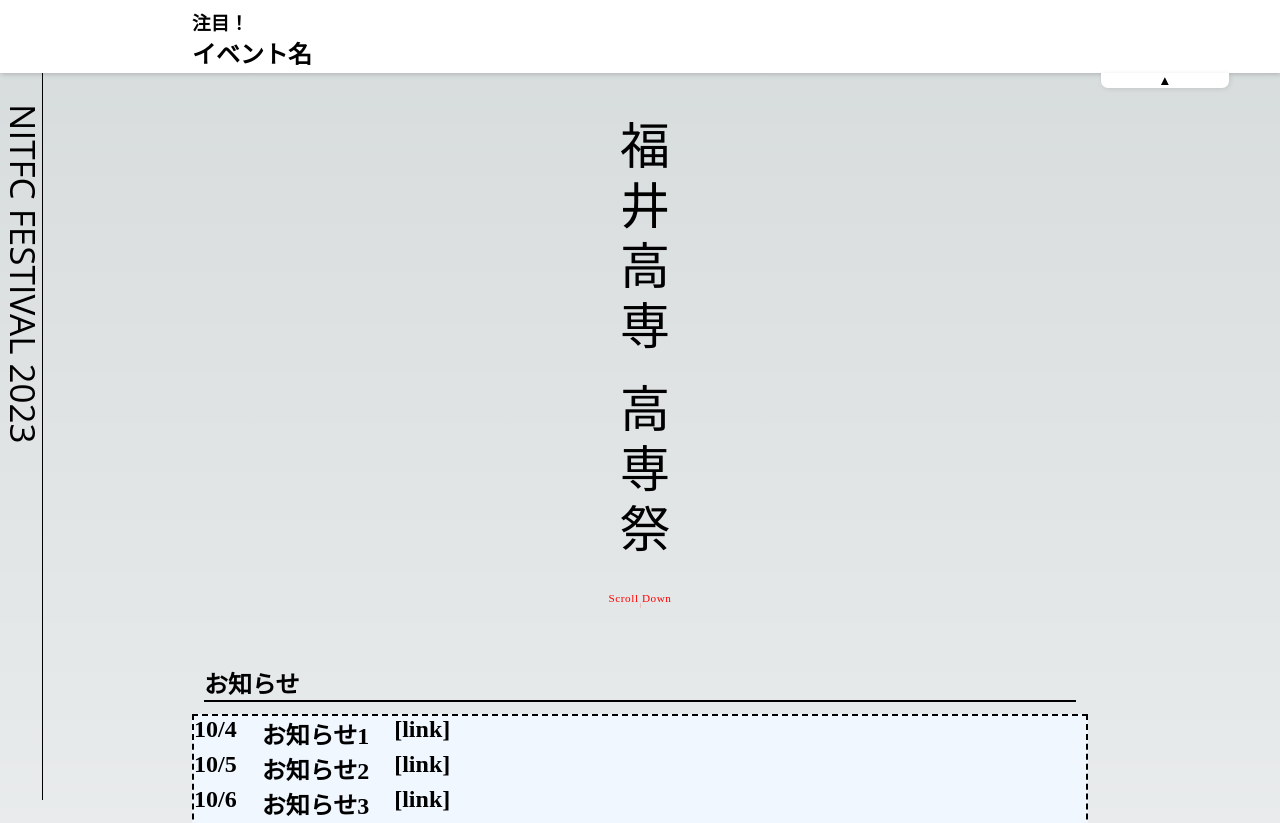
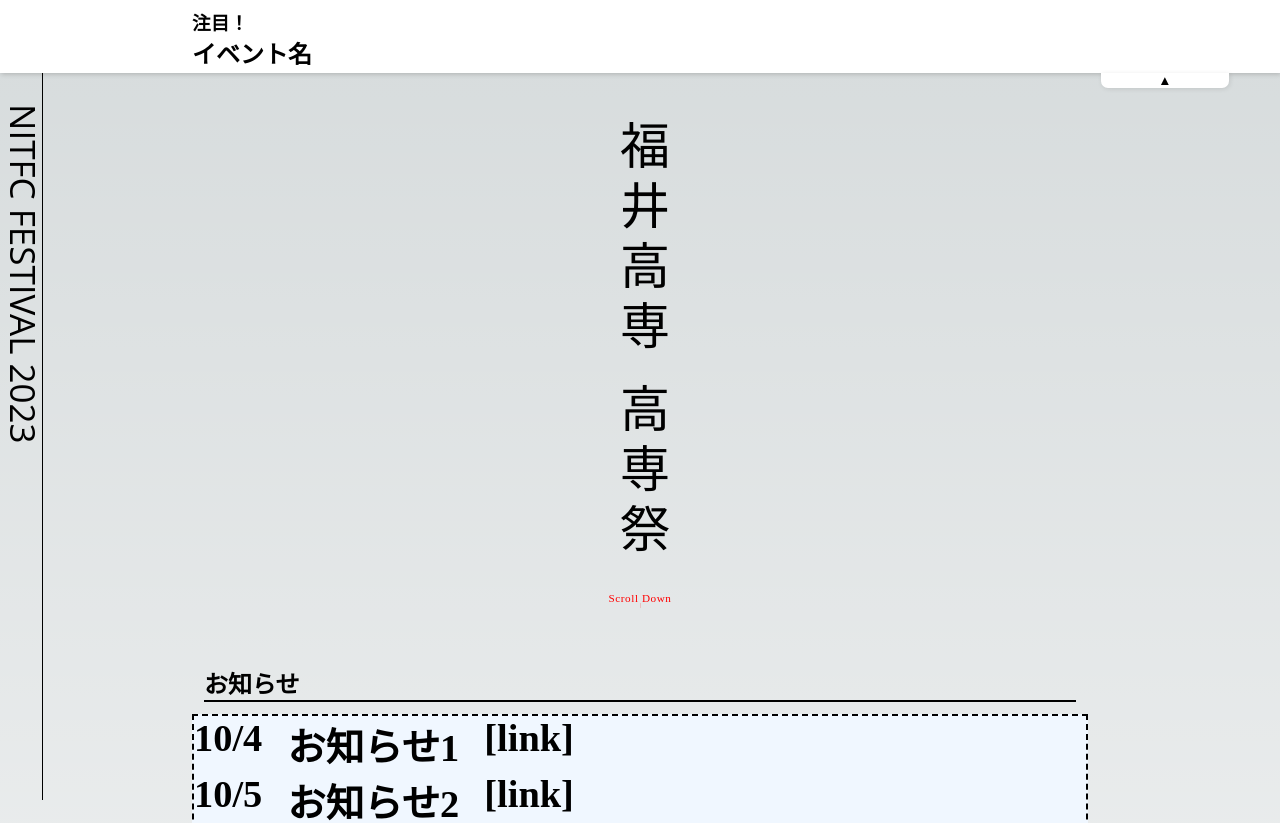
Before and after one commit to nitfc-festival-system-team/2023hp, a Next.js app: page / in a window 1280 px wide. Shown: the top 823 px of the page. Built offline with nearby package versions, Linux system fonts and the light colour scheme; a web font is replaced by a local one.

Commit message:
style: フォントサイズもRDに

```diff
--- a/src/components/NoticeList.tsx
+++ b/src/components/NoticeList.tsx
@@ -29,6 +29,7 @@ const NoticeItem = ({ notice }: { notice: NoticeType }) => {
         display: "flex",
         flexDirection: "row",
         gap: "25px",
+        fontSize: "3vw",
       }}
     >
       <div>{date}</div>
```
